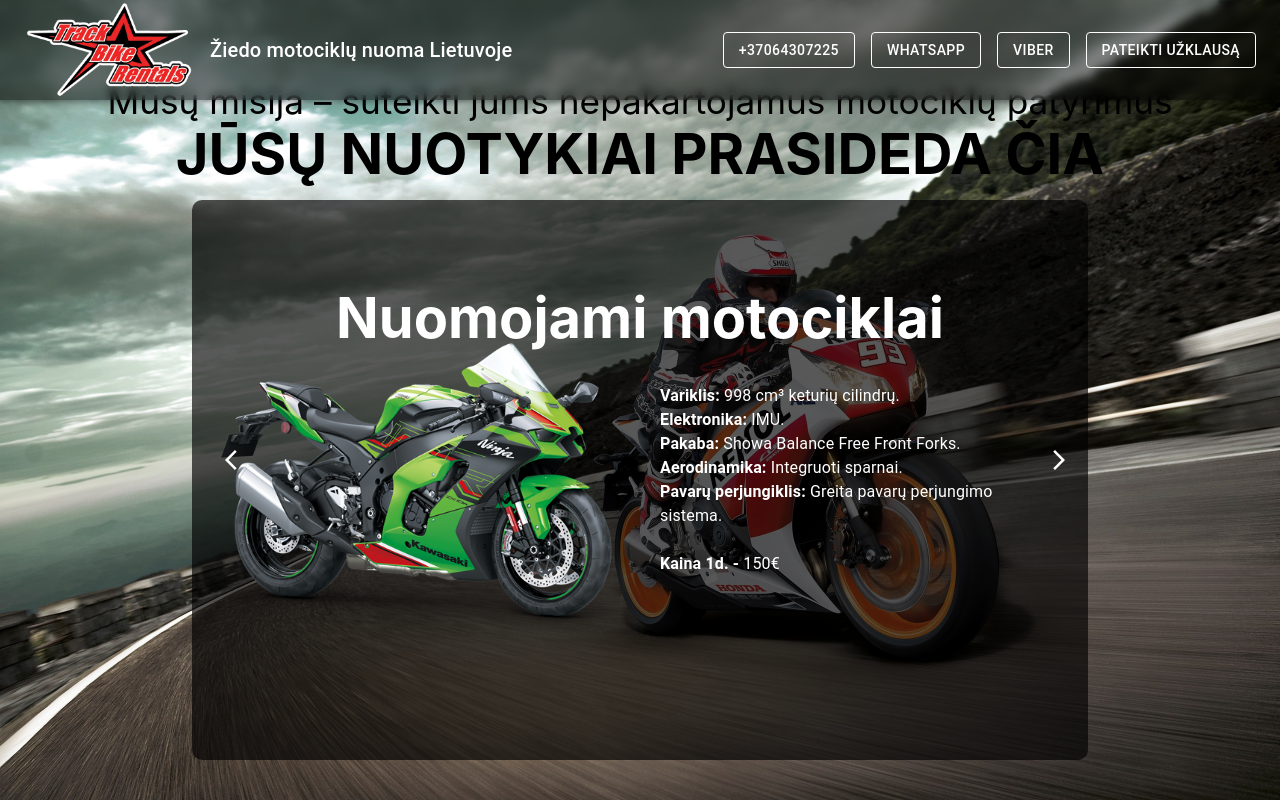
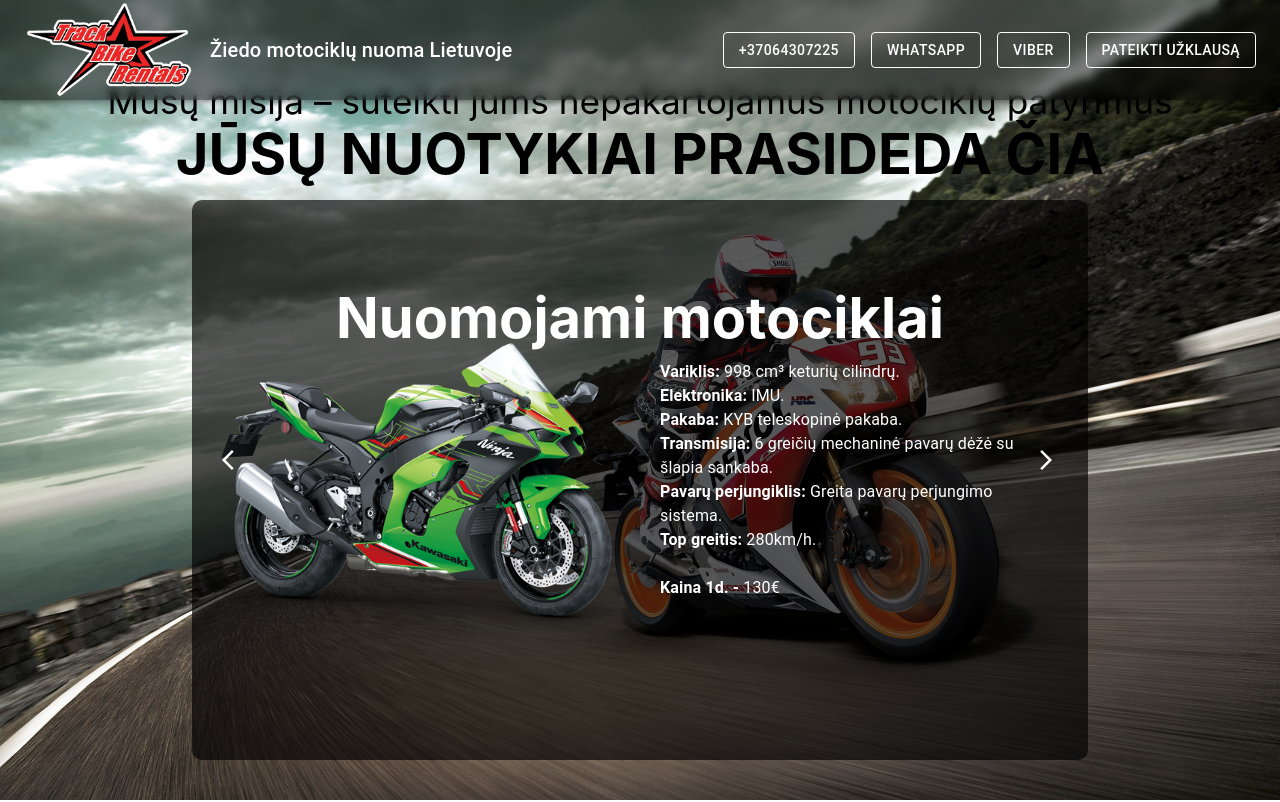
Before and after one commit to izZziCOS/motociklu-nuoma, a React (Create React App) app: page / in a window 1280 px wide. Shown: the top 802 px of the page. Built offline with nearby package versions, Linux system fonts and the light colour scheme.

Commit message:
Update descriptions for the motorcycles

```diff
--- a/src/Reusable/SplitContentSwitcher.css
+++ b/src/Reusable/SplitContentSwitcher.css
@@ -14,7 +14,6 @@
   flex: 1;
   display: flex;
   align-items: center;
-  justify-content: center;
   position: relative;
 }
 
@@ -54,9 +53,9 @@
 }
 
 .nav-button.left {
-  right: 40%;
+  left: 5%;
 }
 
 .nav-button.right {
-  right: 2%;
+  right: 5%;
 }
--- a/src/Reusable/SplitContentSwitcher.js
+++ b/src/Reusable/SplitContentSwitcher.js
@@ -11,29 +11,32 @@
     imageSrc: `${process.env.PUBLIC_URL}/motorcycle-kawasaki.jpg`,
     text: `<strong>Variklis:</strong>  998 cm³ keturių cilindrų.<br>
            <strong>Elektronika:</strong>  IMU.<br>
-           <strong>Pakaba:</strong>  Showa Balance Free Front Forks.<br>
-           <strong>Aerodinamika:</strong>  Integruoti sparnai.<br>
-           <strong>Pavarų perjungiklis:</strong>  Greita pavarų perjungimo sistema.
+           <strong>Pakaba:</strong>  KYB teleskopinė pakaba.<br>
+           <strong>Transmisija:</strong>  6 greičių mechaninė pavarų dėžė su šlapia sankaba.<br>
+           <strong>Pavarų perjungiklis:</strong>  Greita pavarų perjungimo sistema.<br>
+           <strong>Top greitis:</strong>  280km/h.
            <br><br>
-           <strong>Kaina 1d. -</strong>  150€<br>`,
+           <strong>Kaina 1d. -</strong>  130€<br>`,
   },
   {
     imageSrc: `${process.env.PUBLIC_URL}/motorcycle-kawasaki2.jpg`,
     text: `<strong>Variklis:</strong>  998 cm³ keturių cilindrų.<br>
            <strong>Elektronika:</strong>  IMU.<br>
            <strong>Pakaba:</strong>  Showa Balance Free Front Forks.<br>
-           <strong>Aerodinamika:</strong>  Integruoti sparnai.<br>
-           <strong>Pavarų perjungiklis:</strong>  Greita pavarų perjungimo sistema.
+           <strong>Transmisija:</strong>  6 greičių mechaninė pavarų dėžė su šlapia sankaba.<br>
+           <strong>Pavarų perjungiklis:</strong>  Greita pavarų perjungimo sistema.<br>
+           <strong>Top greitis:</strong>  290km/h.
            <br><br>
-           <strong>Kaina 1d. -</strong>  150€<br>`,
+           <strong>Kaina 1d. -</strong>  140€<br>`,
   },
   {
     imageSrc: `${process.env.PUBLIC_URL}/motorcycle-honda.jpg`,
     text: `<strong>Variklis:</strong>  998 cm³ keturių cilindrų.<br>
            <strong>Elektronika:</strong>  IMU.<br>
-           <strong>Pakaba:</strong>  Showa Balance Free Front Forks.<br>
-           <strong>Aerodinamika:</strong>  Integruoti sparnai.<br>
-           <strong>Pavarų perjungiklis:</strong>  Greita pavarų perjungimo sistema.
+           <strong>Pakaba:</strong>  Öhlins  Series 3 elektroninė pakaba.<br>
+           <strong>Transmisija:</strong>  6 greičių mechaninė pavarų dėžė su šlapia sankaba.<br>
+           <strong>Pavarų perjungiklis:</strong>  Greita pavarų perjungimo sistema.<br>
+           <strong>Top greitis:</strong>  310km/h.
            <br><br>
            <strong>Kaina 1d. -</strong>  150€<br>`,
   },
```
